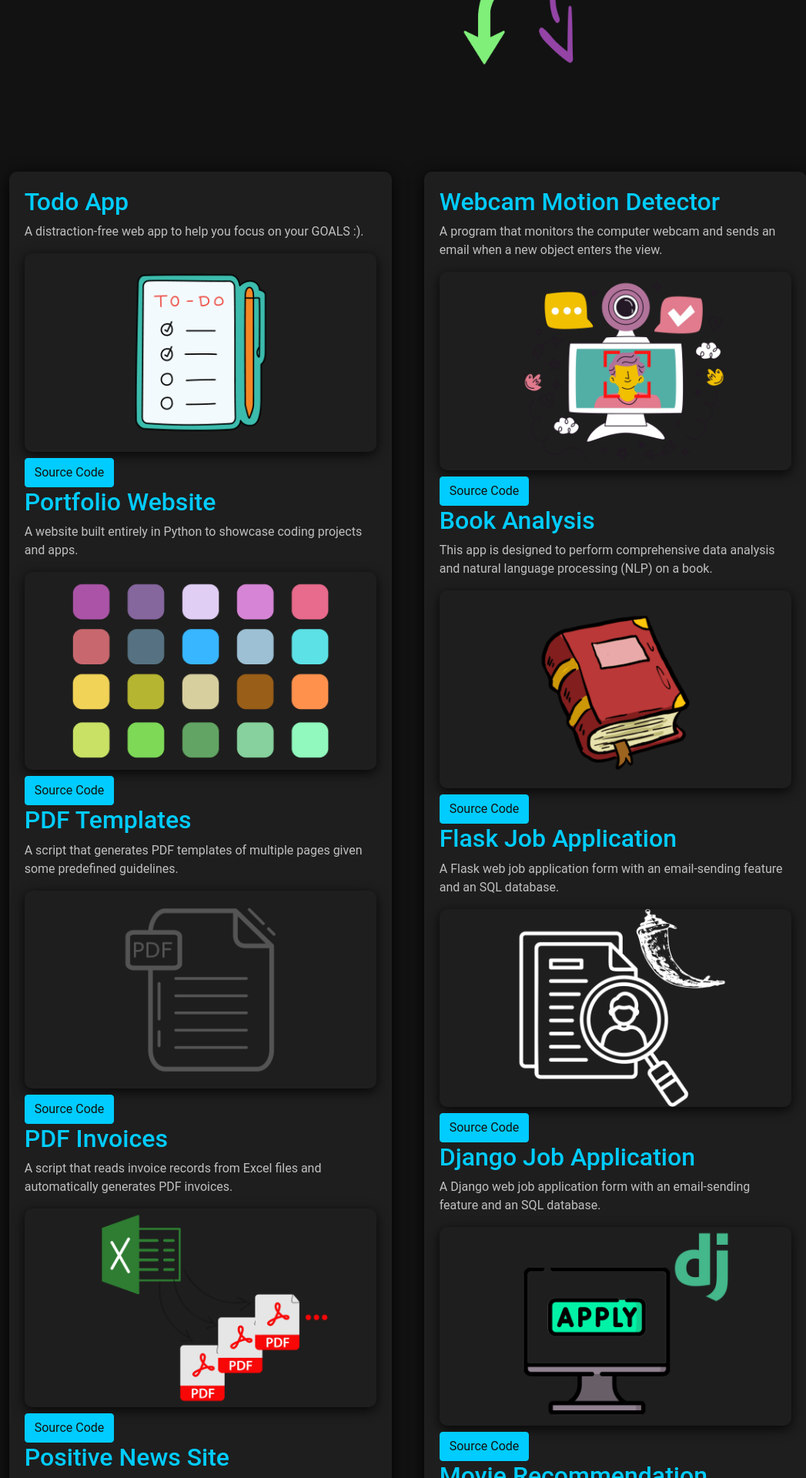
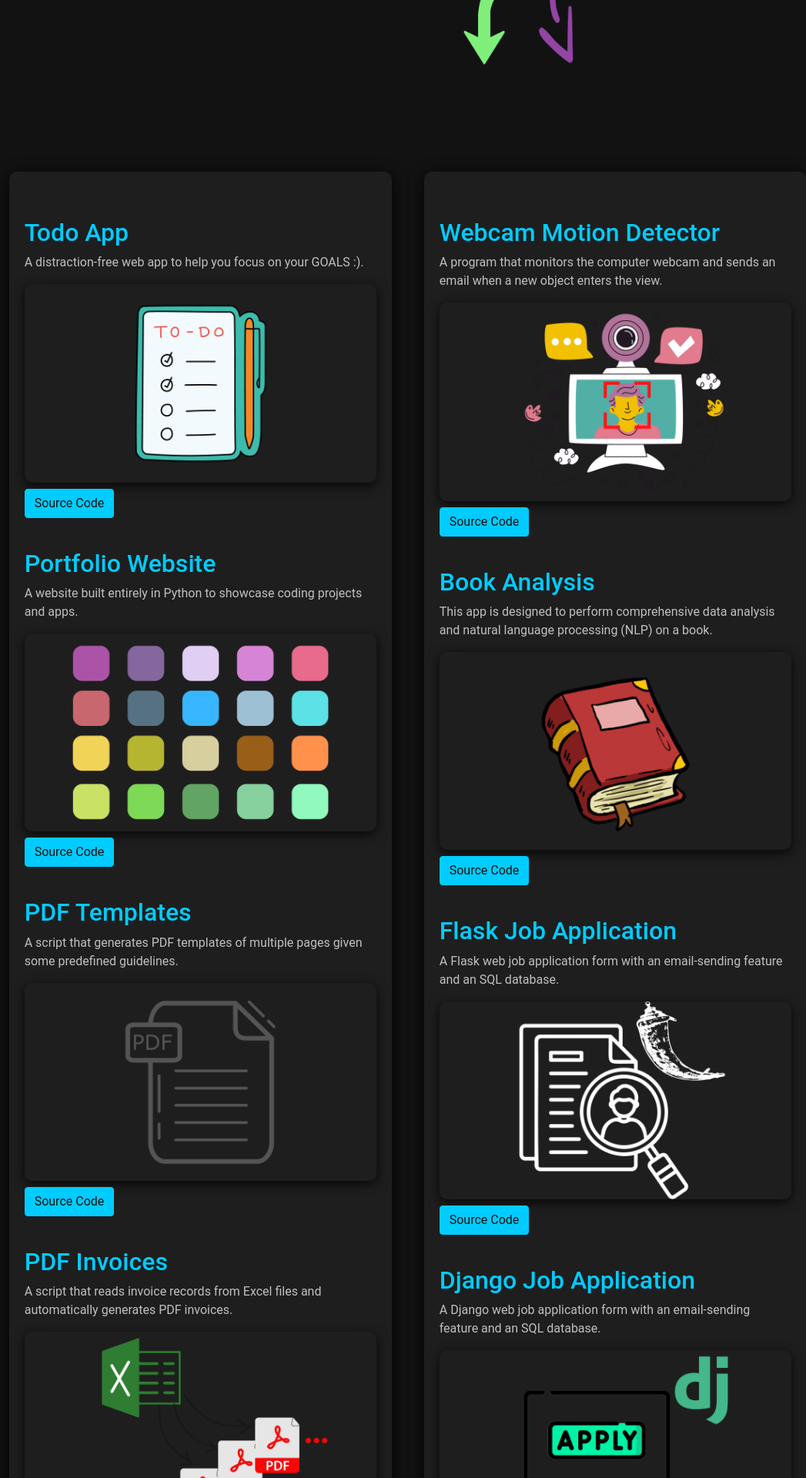
Before and after one commit to Mahdi-Meyghani/Django-Personal-Website, a Django app: page / in a window 1280 px wide. Shown: the part 577-2497 px from the top of the page at 77% size, without its empty margins (110-1157 px from the left). Run offline with Django 5.2, Linux system fonts and the light colour scheme; data comes from the database, SQL or seed files in the repository; some libraries are stand-ins or nearby versions.

Commit message:
Margin top 40px for each project from the project above

```diff
--- a/static/portfolio_website/style.css
+++ b/static/portfolio_website/style.css
@@ -209,3 +209,7 @@ body {
     border-color: #ff4444;
     color: #ff4444;
 }
+
+.project {
+    margin-top: 40px;
+}
```
